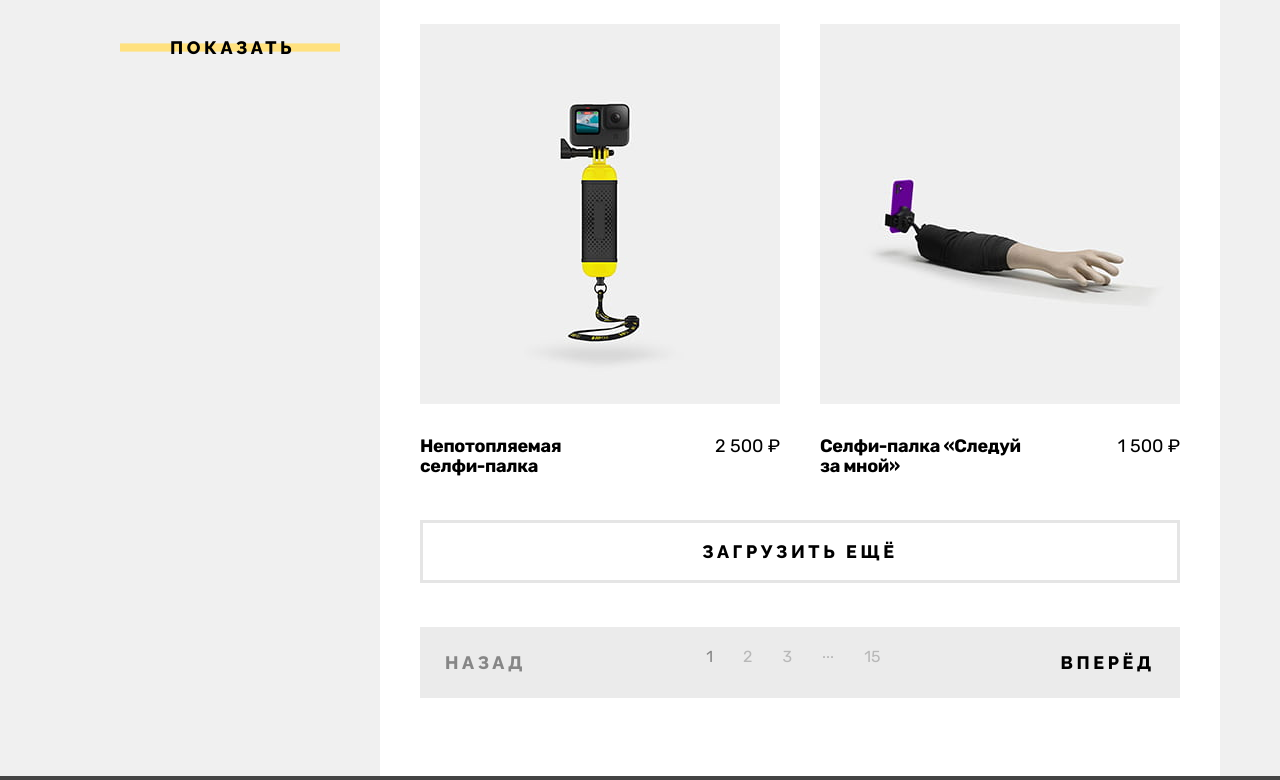
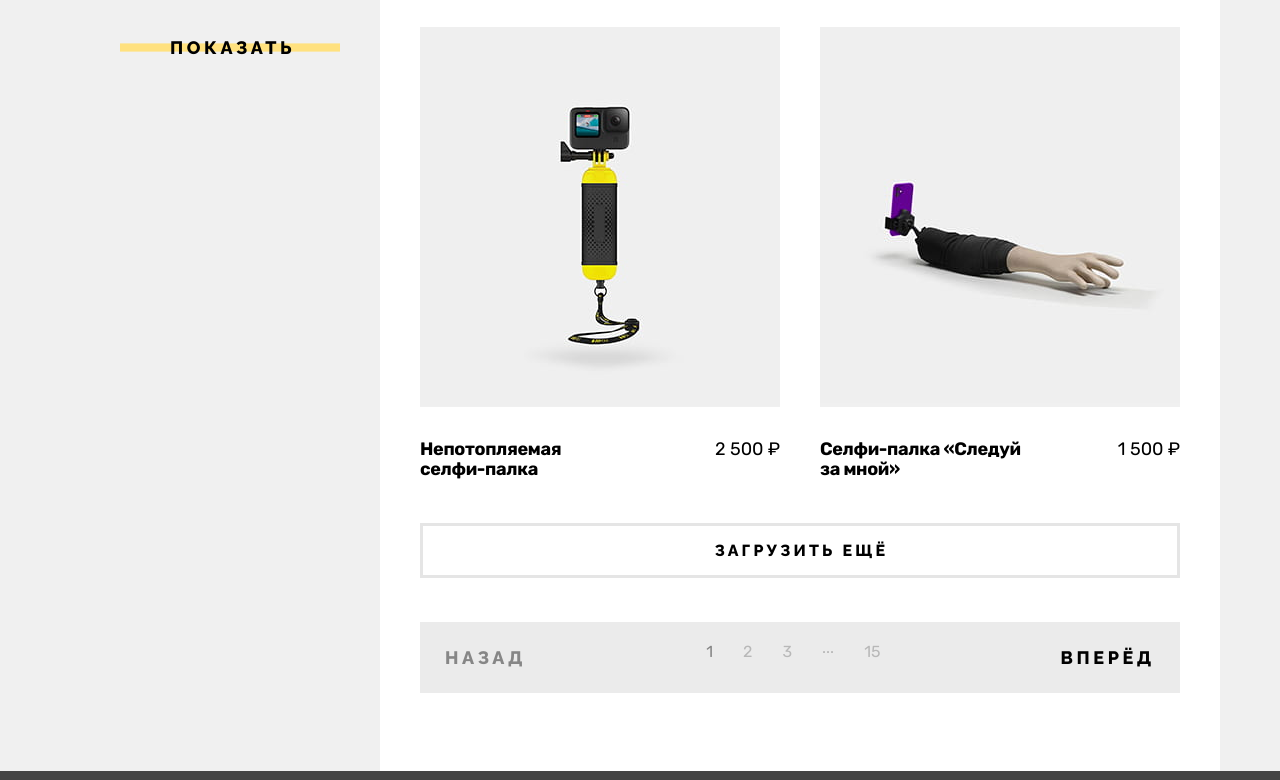
Before and after one commit to htmlacademy-htmlcss/2289265-device-36, a plain HTML site: page catalog-selfie-sticks.html in a window 1280 px wide. Shown: the part 990-1770 px from the top of the page. Drawn offline with Linux system fonts and the light colour scheme.

Commit message:
Update style.css

```diff
--- a/styles/style.css
+++ b/styles/style.css
@@ -2131,7 +2131,7 @@
 }
 
 .fieldset-radio {
-  margin-bottom: 30px ;
+  margin-bottom: 30px;
 }
 
 .bluetooth-yes,
@@ -2332,7 +2332,7 @@
   display: -webkit-box;
   display: -ms-flexbox;
   display: flex;
-  gap: 40px;
+  gap: 43px 40px;
   list-style: none;
   -ms-flex-wrap: wrap;
   flex-wrap: wrap;
@@ -2484,11 +2484,14 @@
 /* Pagination */
 
 .button-load-more {
+  font-weight: 800;
+  font-size: 16px;
+  line-height: 19px;
   color: #000000;
   display: block;
   margin: 0 auto;
   margin-bottom: 44px;
-  padding: 18px 30px;
+  padding: 15px 30px 15px 33px;
   border: 3px solid #e5e5e5;
   background-color: transparent;
   cursor: pointer;
```
